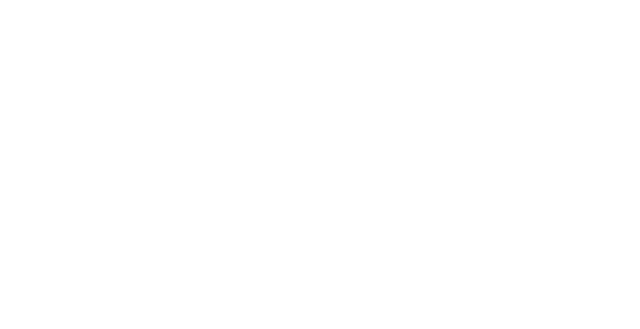
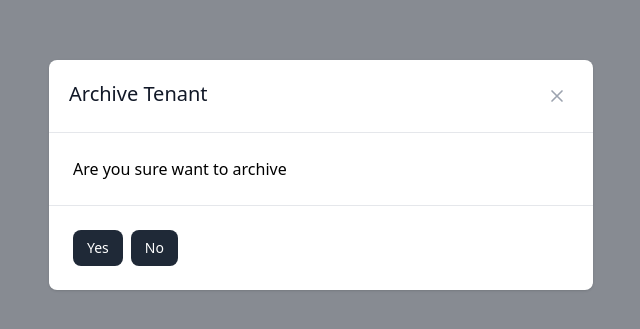
Before and after one commit to Alee-star/pilar-app, a React (Vite) app: page /archive in a window 1280 px wide. Before the commit this address had no page. Shown: the part 225-554 px from the top of the page, without its empty margins (319-959 px from the left). Built offline with nearby package versions, Linux system fonts and the light colour scheme.

Commit message:
feat: add archive page

```diff
--- a/src/App.tsx
+++ b/src/App.tsx
@@ -1,5 +1,6 @@
 import { BrowserRouter as Router, Routes, Route } from "react-router-dom";
 import Tenants from "./pages/Tenants";
+import Archive from "./pages/Archive";
 import "./index.css";
 
 function App() {
@@ -8,6 +9,7 @@ function App() {
       <Routes>
         <Route path="/" element={<Tenants />} />
         <Route path="/tenants" element={<Tenants />} />
+        <Route path="/archive" element={<Archive />} />
       </Routes>
     </Router>
   );
--- a/src/components/Button.tsx
+++ b/src/components/Button.tsx
@@ -4,7 +4,7 @@ import { ButtonProps, ButtonVarient } from "../types/ButtonTypes";
 const getButtonClasses = (varient: ButtonVarient): string => {
   switch (varient) {
     case ButtonVarient.PRIMARY:
-      return "text-gray-900 border border-gray-300 hover:bg-gray-100";
+      return "text-gray-900 border border-gray-300 hover:bg-gray-100 bg-white";
     case ButtonVarient.SECONDARY:
       return "border-transparent text-white bg-gray-800 hover:bg-gray-900";
     case ButtonVarient.DISABLED:
@@ -24,7 +24,7 @@ const Button: React.FC<ButtonProps> = ({
   image,
   imageAlt,
 }) => {
-  const buttonClass = `flex h-min items-center justify-center p-0.5 text-center font-medium rounded-lg bg-white ${getButtonClasses(
+  const buttonClass = `flex h-min items-center justify-center p-0.5 text-center font-medium rounded-lg ${getButtonClasses(
     varient
   )}`;
   const buttonTextClass = image
--- a/src/components/TenantTable.tsx
+++ b/src/components/TenantTable.tsx
@@ -1,4 +1,5 @@
 import React, { useEffect, useState } from "react";
+import { useNavigate } from "react-router-dom";
 import { TenantTableProps, User } from "../types/TableTypes";
 import Button from "./Button";
 
@@ -8,6 +9,7 @@ const TenantTable: React.FC<TenantTableProps> = ({
   hasButtons,
 }) => {
   const [tenants, setTenants] = useState<User[]>([]);
+  const navigate = useNavigate();
 
   useEffect(() => {
     fetch("assets/data.json")
@@ -15,6 +17,10 @@ const TenantTable: React.FC<TenantTableProps> = ({
       .then((data) => setTenants(data))
       .catch((error) => console.error("error fetching data:", error));
   }, []);
+
+  const handleArchiveClick = () => {
+    navigate("/archive");
+  };
 
   return (
     <div className="flex flex-col gap-3">
@@ -75,7 +81,7 @@ const TenantTable: React.FC<TenantTableProps> = ({
                         tenant.lastSignedIn ? "Re-invite" : "Reset Password"
                       }
                     />
-                    <Button label="Archive" />
+                    <Button label="Archive" onClick={handleArchiveClick} />
                   </div>
                 </td>
               </tr>
--- /dev/null
+++ b/src/pages/Archive.tsx
@@ -0,0 +1,51 @@
+import React from "react";
+import Button from "../components/Button";
+import { ButtonVarient } from "../types/ButtonTypes";
+import CloseIcon from "../assets/close.svg?react";
+
+interface ArchiveProps {
+  onClose: () => void;
+}
+
+const Archive: React.FC<ArchiveProps> = () => {
+  const handleYesClick = () => {
+    console.log("Tenant archived");
+  };
+
+  const handleNoClick = () => {
+    console.log("Archive canceled.");
+    window.history.back();
+  };
+
+  return (
+    <div className="fixed top-0 right-0 left-0 bottom-0 z-50 h-modal overflow-y-auto overflow-x-hidden items-center justify-center flex bg-[#101826] bg-opacity-50">
+      <div className="relative h-full w-full p-4 md:h-auto max-w-xl">
+        <div className="relative rounded-lg bg-white shadow">
+          <div className="flex items-start justify-between rounded-t border-b p-5">
+            <h3 className="text-xl font-medium text-gray-900">
+              Archive Tenant
+            </h3>
+            <div className="ml-auto inline-flex items-center rounded-lg bg-transparent p-1.5 text-sm text-gray-400">
+              <CloseIcon className="h-5 w-5" onClick={handleNoClick} />
+            </div>
+          </div>
+          <div className="p-6">Are you sure want to archive</div>
+          <div className="flex items-center space-x-2 rounded-b border-gray-200 p-6 border-t">
+            <Button
+              label="Yes"
+              varient={ButtonVarient.SECONDARY}
+              onClick={handleYesClick}
+            />
+            <Button
+              label="No"
+              varient={ButtonVarient.SECONDARY}
+              onClick={handleNoClick}
+            />
+          </div>
+        </div>
+      </div>
+    </div>
+  );
+};
+
+export default Archive;
```
Also changed, not shown: src/assets/close.svg (added).
